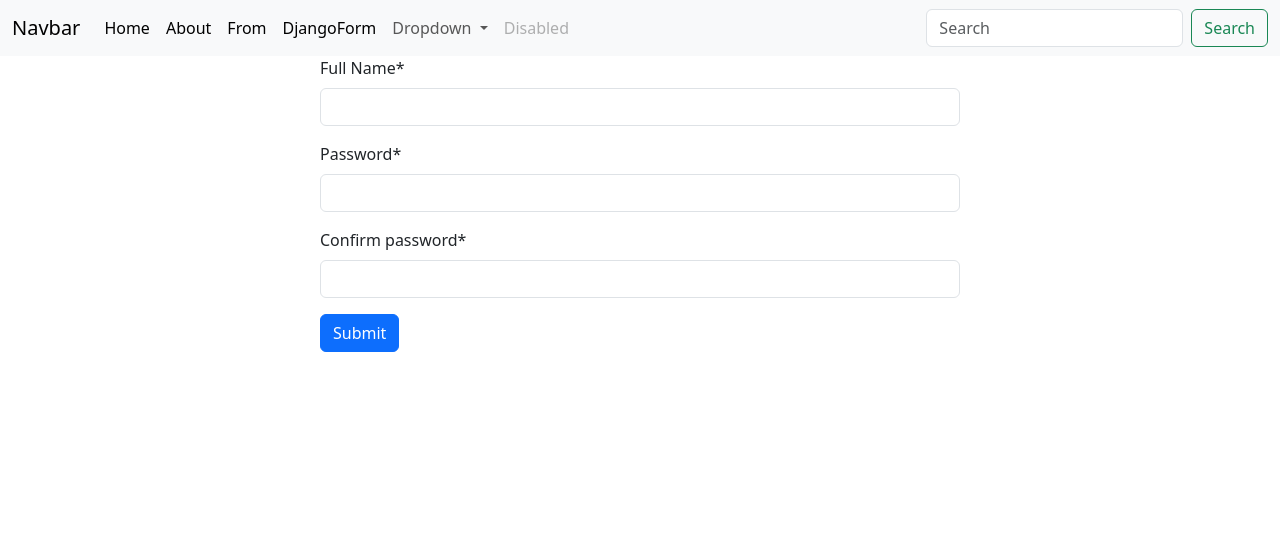
After one commit to Hossain-kobir/Django, a Django app: page /djangoform/ in a window 1280 px wide. The commit adds this page. Shown: the top 555 px of the page. Run offline with Django 5.2, Linux system fonts and the light colour scheme; some libraries are stand-ins or nearby versions.

Commit message:
fifth project

```diff
--- a/Fifth Project/fifth_project/fifth_project/urls.py
+++ b/Fifth Project/fifth_project/fifth_project/urls.py
@@ -15,8 +15,14 @@ Including another URLconf
     2. Add a URL to urlpatterns:  path('blog/', include('blog.urls'))
 """
 from django.contrib import admin
-from django.urls import path
+from django.urls import path,include
+from .import views
 
 urlpatterns = [
     path('admin/', admin.site.urls),
+    path('',include('frist_app.urls')),
+    #path('frist_app/',include('frist_app.urls'))
 ]
+
+#path('',include(frist_app.urls))
+#path('',views.home,name="homePage")
--- /dev/null
+++ b/Fifth Project/fifth_project/fifth_project/views.py
@@ -0,0 +1 @@
+from django.shortcuts import render
--- /dev/null
+++ b/Fifth Project/fifth_project/frist_app/admin.py
@@ -0,0 +1,3 @@
+from django.contrib import admin
+
+# Register your models here.
--- /dev/null
+++ b/Fifth Project/fifth_project/frist_app/apps.py
@@ -0,0 +1,6 @@
+from django.apps import AppConfig
+
+
+class FristAppConfig(AppConfig):
+    default_auto_field = 'django.db.models.BigAutoField'
+    name = 'frist_app'
--- /dev/null
+++ b/Fifth Project/fifth_project/frist_app/forms.py
@@ -0,0 +1,71 @@
+from django import forms
+from django.core import validators
+
+class Contact_form(forms.Form):
+    name = forms.CharField(label ="User name",help_text="Please Write Your Full Name",required= False ,disabled=True,widget=forms.Textarea(attrs = {"placeholder":"Enter Your Name"}))
+    email = forms.EmailField(label ="User email")
+    # file = forms.FileField()
+    # age = forms.IntegerField()
+    # weight = forms.FloatField()
+    # balance = forms.DecimalField()
+    # check = forms.BooleanField()
+    # birthday = forms.DateField()
+    # appoinment = forms.DateTimeField()
+    choose = [('s','small'),('L','Large'),('M','Medium')]
+    size = forms.ChoiceField(choices=choose, widget = forms.RadioSelect())
+
+    food = [("A","Apple"),("B","Banana"),("M","Mango")]
+    eat = forms.MultipleChoiceField(choices = food)
+
+
+
+# class Student_data(forms.Form):
+#     name = forms.CharField()
+#     email = forms.EmailField()
+
+#     # def clean_name(self):
+#     #     valname = self.cleaned_data['name']
+#     #     if len(valname) < 10:
+#     #         raise forms.ValidationError('Enter a valid name at least 10 character')
+#     #     return valname
+
+#     # def clean_email(self):
+#     #     valemail = self.cleaned_data['email']
+#     #     if '.mom' not in valemail and '&' not in valemail:
+#     #         raise forms.ValidationError('Please Enter A Valid Email')
+#     #     return valemail
+
+#     def clean(self):
+#         cleaned_data = super().clean()
+#         valname = self.cleaned_data['name']
+#         valemail = self.cleaned_data['email']
+
+#         if len(valname) < 10:
+#             raise forms.ValidationError('Enter name atleast 10 character')
+
+#         if '.mom' not in valemail and '&' not in valemail:
+#             raise forms.ValidationError('enter a vlid email adress')
+
+def check_name(value):
+    if len(value) < 10:
+        raise forms.ValidationError('Please enter atleast 10 character')
+
+
+class Student_data(forms.Form):
+            name = forms.CharField(widget= forms.TextInput,validators=[check_name])
+            email = forms.EmailField(validators=[validators.EmailValidator(message=('check validation email'))])
+            age = forms.IntegerField(validators=[validators.MinValueValidator(20,message=('minmum value at least 20')),validators.MaxValueValidator(1000,message=('do not give value 1000'))])
+            file = forms.FileField(validators=[validators.FileExtensionValidator(allowed_extensions=['pdf'],message='only pdf file allowed')])
+
+class Password_Validation_Project(forms.Form):
+    name = forms.CharField(label=('Full Name'))
+    password = forms.CharField(widget = forms.PasswordInput)
+    confirm_password = forms.CharField(widget = forms.PasswordInput)
+
+    def clean(self):
+        cleaned_data = super().clean()
+        frist_pass = self.cleaned_data['password']
+        con_pass = self.cleaned_data['confirm_password']
+
+        if con_pass != frist_pass :
+            raise forms.ValidationError("Password does not match")
--- /dev/null
+++ b/Fifth Project/fifth_project/frist_app/models.py
@@ -0,0 +1,3 @@
+from django.db import models
+
+# Create your models here.
--- /dev/null
+++ b/Fifth Project/fifth_project/frist_app/templates/frist_app/about.html
@@ -0,0 +1,6 @@
+{% extends "base.html" %}
+{% block content %}
+<h1> About Your Information </h1>
+<h1>Name  :{{cname}}</h1>
+<h1>Email :{{cemail}}</h1>
+{% endblock %}
--- /dev/null
+++ b/Fifth Project/fifth_project/frist_app/templates/frist_app/djangoform.html
@@ -0,0 +1,10 @@
+{% extends 'base.html' %}
+{% block content %}
+{% load crispy_forms_tags%}
+<form method="POST" style="width: 50%; height: 500px; margin:auto;" enctype="multipart/form-data">
+    {% csrf_token %}
+    {{form|crispy}}
+<button type="submit" class="btn btn-primary">Submit</button>
+</form>
+
+{% endblock %}
--- /dev/null
+++ b/Fifth Project/fifth_project/frist_app/templates/frist_app/home.html
@@ -0,0 +1,4 @@
+{% extends "base.html" %}
+{% block content %}
+<h1>Home Page</h1>
+{% endblock content %}
--- /dev/null
+++ b/Fifth Project/fifth_project/frist_app/tests.py
@@ -0,0 +1,3 @@
+from django.test import TestCase
+
+# Create your tests here.
--- /dev/null
+++ b/Fifth Project/fifth_project/frist_app/urls.py
@@ -0,0 +1,10 @@
+from django.urls import path
+from . import views
+
+urlpatterns = [
+    path('',views.home,name='home_page'),
+    path('about/',views.about,name='about_page'),
+    path('from/',views.submit_from,name='from_page'),
+    # path('djangoform/',views.Student_form,name='djangoform'),
+    path('djangoform/',views.Password_validation_Projects,name='djangoform'),
+]
--- /dev/null
+++ b/Fifth Project/fifth_project/frist_app/views.py
@@ -0,0 +1,57 @@
+from django.shortcuts import render
+from . forms import Contact_form , Student_data , Password_Validation_Project
+# Create your views here.
+def about(request):
+    if request.method == "POST":
+        name = request.POST.get("username")
+        email = request.POST.get("email")
+        return render(request,'frist_app/about.html',{'cname':name,'cemail':email})
+    else:
+        return render(request,'frist_app/about.html')
+
+def home(request):
+    return render(request,'frist_app/home.html')
+
+def submit_from(request):
+    #print(request.POST)
+    return render(request,'frist_app/from.html')
+
+def Django_form(request):
+    if request.method == "POST":
+        form = Contact_form(request.POST,request.FILES)
+        if form.is_valid():
+            file = form.cleaned_data['file']
+            with open("./frist_app/upload/" + file.name, "wb+") as destination:
+                for chunk in file.chunks():
+                    destination.write(chunk)
+            print(form.cleaned_data)
+            print(file.name)
+
+
+    else:
+        form = Contact_form()
+        return render(request,"frist_app/djangoform.html",{"form":form})
+
+def Student_form(request):
+    if request.method == "POST":
+        form = Student_data(request.POST,request.FILES)
+        if form.is_valid():
+            print(form.cleaned_data)
+            file = form.cleaned_data['file']
+            print(file.name)
+        return render(request,"frist_app/djangoform.html",{"form":form})
+
+    else:
+        form = Student_data()
+        return render(request,"frist_app/djangoform.html",{"form":form})
+
+def Password_validation_Projects(request):
+    if request.method == "POST":
+        form = Password_Validation_Project(request.POST)
+        if form.is_valid():
+            print(form.cleaned_data)
+        return render(request,'frist_app/djangoform.html',{"form":form})
+
+    else:
+        form = Password_Validation_Project()
+        return render(request,'frist_app/djangoform.html',{"form":form})
--- a/Fifth Project/fifth_project/templates/base.html
+++ b/Fifth Project/fifth_project/templates/base.html
@@ -16,11 +16,19 @@
     <div class="collapse navbar-collapse" id="navbarSupportedContent">
       <ul class="navbar-nav me-auto mb-2 mb-lg-0">
         <li class="nav-item">
-          <a class="nav-link active" aria-current="page" href="#">Home</a>
+          <a class="nav-link active" aria-current="page" href="{% url "home_page" %}">Home</a>
         </li>
         <li class="nav-item">
-          <a class="nav-link" href="#">Link</a>
+          <a class="nav-link active" aria-current="page" href="{% url "about_page" %}">About</a>
         </li>
+
+        <li class="nav-item">
+          <a class="nav-link active" aria-current="page" href="{% url "from_page" %}">From</a>
+        </li>
+        <li class="nav-item">
+          <a class="nav-link active" aria-current="page" href="{% url "djangoform" %}">DjangoForm</a>
+        </li>
+
         <li class="nav-item dropdown">
           <a class="nav-link dropdown-toggle" href="#" role="button" data-bs-toggle="dropdown" aria-expanded="false">
             Dropdown
@@ -44,6 +52,10 @@
   </div>
 </nav>
 
+  {% block content %}
+
+  {% endblock %}
+
     <script src="https://cdn.jsdelivr.net/npm/bootstrap@5.3.8/dist/js/bootstrap.bundle.min.js" integrity="sha384-FKyoEForCGlyvwx9Hj09JcYn3nv7wiPVlz7YYwJrWVcXK/BmnVDxM+D2scQbITxI" crossorigin="anonymous"></script>
 </body>
 </html>
```
Also changed, not shown: Fifth Project/fifth_project/fifth_project/settings.py (+8 -1 lines), Fifth Project/fifth_project/frist_app/templates/frist_app/from.html (added, +25 -0 lines), Fifth Project/fifth_project/frist_app/__init__.py (added), Fifth Project/fifth_project/frist_app/migrations/__init__.py (added).
